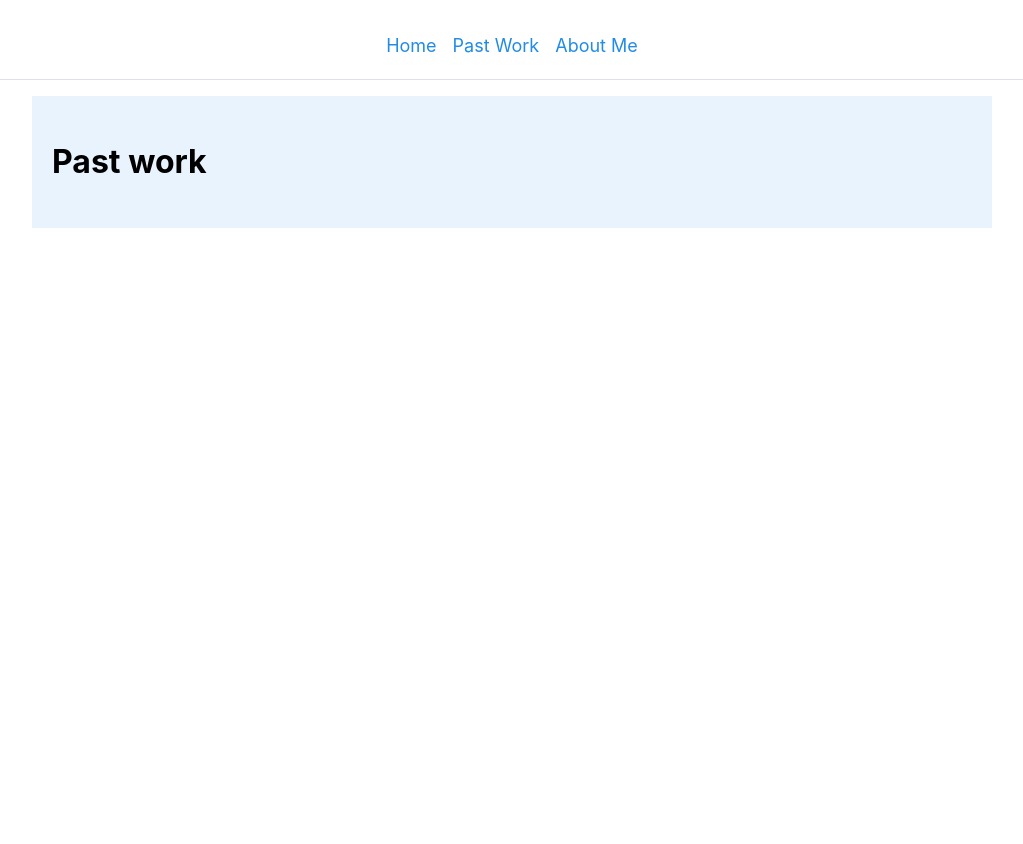
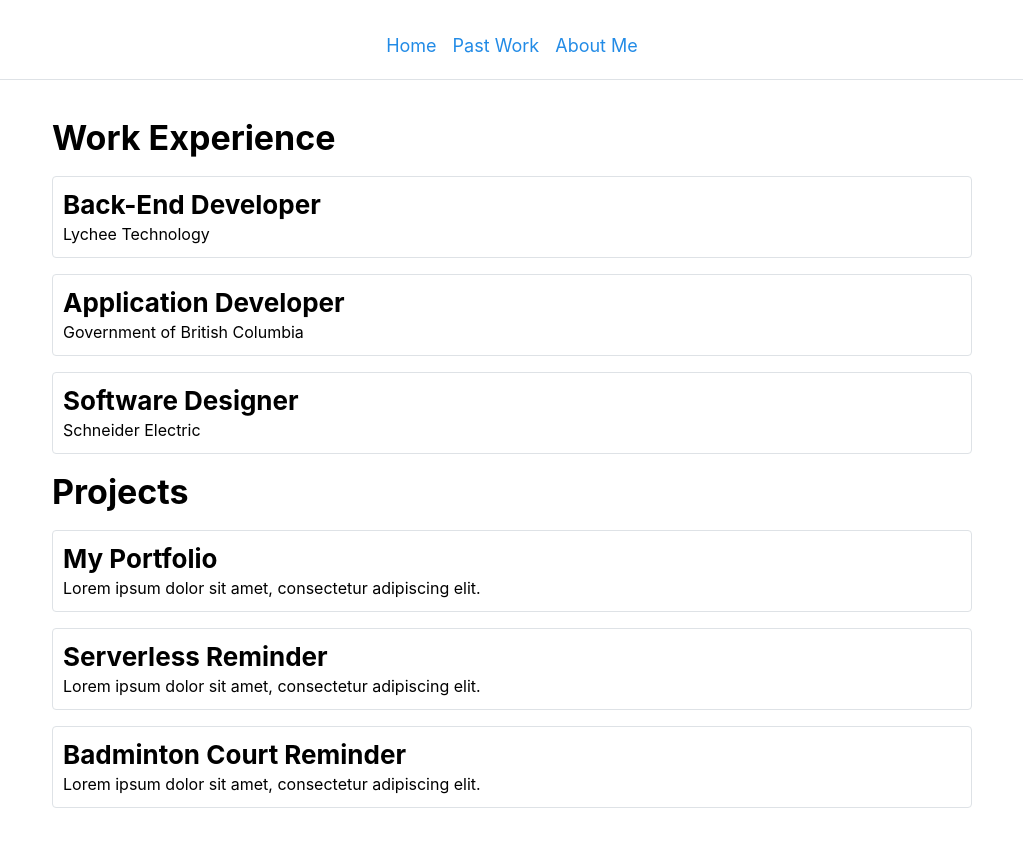
Before and after one commit to garyfan1/my_first_react, a React (Vite) app: page /past-work in a window 1280 px wide. Shown: the whole page, without its empty margins (128-1151 px from the left). Before the commit the page ends 800 px from the top, so only its background shows below. Built offline with nearby package versions, Linux system fonts and the light colour scheme.

Commit message:
add cards to work experience page

```diff
--- a/src/App.tsx
+++ b/src/App.tsx
@@ -33,7 +33,8 @@
         </AppShell.Header>
 
         <AppShell.Main>
-          <Container p={20} bg="var(--mantine-color-blue-light)">
+          {/* <Container p={20} bg="var(--mantine-color-blue-light)"> */}
+          <Container p={20}>
             <Outlet />
           </Container>
         </AppShell.Main>
--- a/src/components/pastWork.tsx
+++ b/src/components/pastWork.tsx
@@ -1,8 +1,25 @@
+import { Paper, Title, Text, Stack } from "@mantine/core";
+
+import Projects from "./projects";
+
 function PastWork() {
   return (
-    <>
-      <h1>Past work</h1>
-    </>
+    <Stack>
+      <Title>Work Experience</Title>
+      <Paper p={10} radius="sm" withBorder>
+        <Title order={2}>Back-End Developer</Title>
+        <Text>Lychee Technology</Text>
+      </Paper>
+      <Paper p={10} radius="sm" withBorder>
+        <Title order={2}>Application Developer</Title>
+        <Text>Government of British Columbia</Text>
+      </Paper>
+      <Paper p={10} radius="sm" withBorder>
+        <Title order={2}>Software Designer</Title>
+        <Text>Schneider Electric</Text>
+      </Paper>
+      <Projects/>
+    </Stack>
   );
 }
 
--- /dev/null
+++ b/src/components/projects.tsx
@@ -0,0 +1,26 @@
+import { Paper, Title, Text, Stack } from "@mantine/core";
+
+function Projects() {
+  return (
+    <Stack>
+      <Title>Projects</Title>
+
+      <Paper p={10} radius="sm" withBorder>
+        <Title order={2}>My Portfolio</Title>
+        <Text>Lorem ipsum dolor sit amet, consectetur adipiscing elit.</Text>
+      </Paper>
+
+      <Paper p={10} radius="sm" withBorder>
+        <Title order={2}>Serverless Reminder</Title>
+        <Text>Lorem ipsum dolor sit amet, consectetur adipiscing elit.</Text>
+      </Paper>
+
+      <Paper p={10} radius="sm" withBorder>
+        <Title order={2}>Badminton Court Reminder</Title>
+        <Text>Lorem ipsum dolor sit amet, consectetur adipiscing elit.</Text>
+      </Paper>
+    </Stack>
+  );
+}
+
+export default Projects
```
